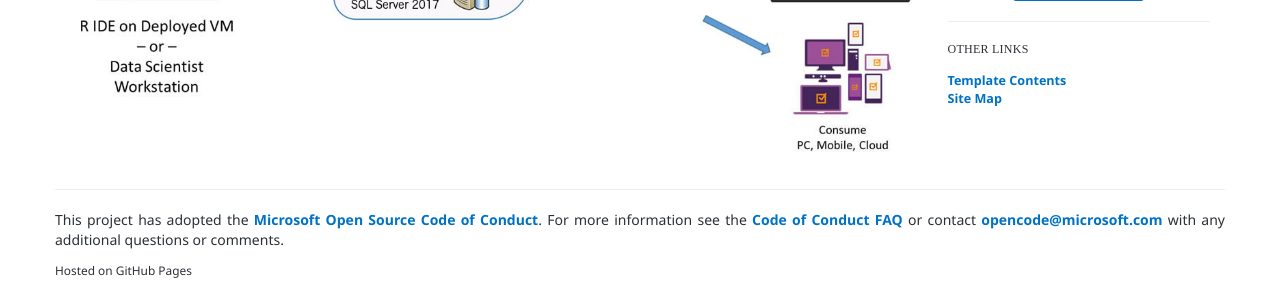
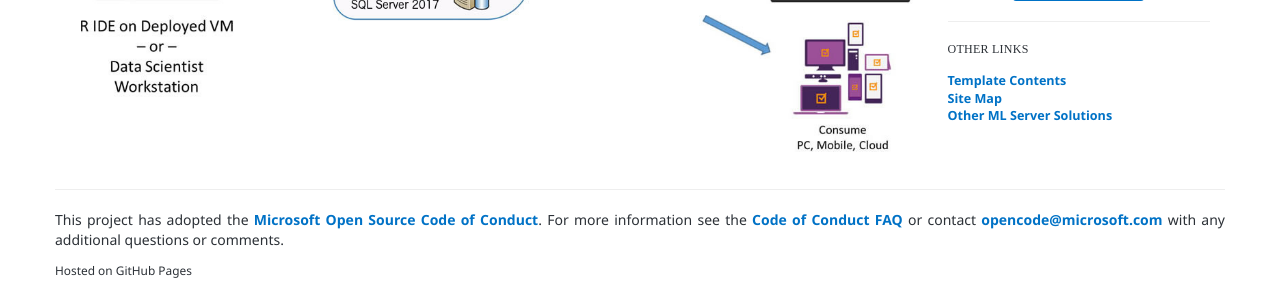
Before and after one commit to microsoft/r-server-fraud-detection, a Jekyll site: the page built from index.md, in a window 1280 px wide. Shown: the part 595-895 px from the top of the page. Built offline with Jekyll 4.4.1, drawn with Linux system fonts in a browser that asks for light colours; nearby versions of some CDN libraries.

Commit message:
add link

```diff
--- a/_layouts/default.html
+++ b/_layouts/default.html
@@ -58,6 +58,7 @@
               <div class="toc">
                 <li><a href="contents.html">Template Contents</a></li>
                 <li><a href="sitemap.html">Site Map</a></li>
+                <li><a href="https://aka.ms/ml-server-samples">Other ML Server Solutions</a></li>
 
             </div>
           </div><!--/col -->
```
